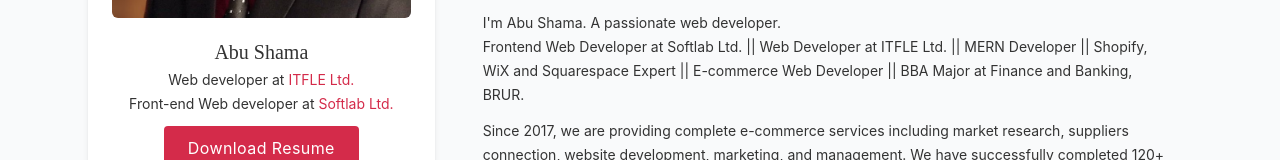
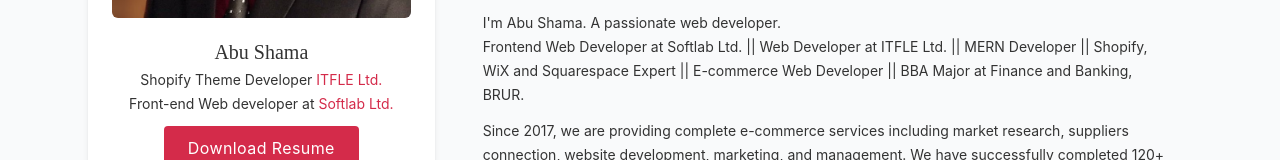
Before and after one commit to ASSiddik01/myPortfolio, a React (Create React App) app: page / in a window 1280 px wide. Shown: the part 385-545 px from the top of the page. Built offline with nearby package versions, Linux system fonts and the light colour scheme.

Commit message:
sidebar updae

```diff
--- a/src/components/sections/Sidebar.js
+++ b/src/components/sections/Sidebar.js
@@ -75,7 +75,7 @@
       <div className="text-center">
         <h1 className="text-xl text-natural  mb-1 rye">Abu Shama</h1>
         <p className="text-sm text-natural mb-1">
-          Web developer at
+          Shopify Theme Developer
           <a
             target="blank"
             href="https://itfle.com/"
```
